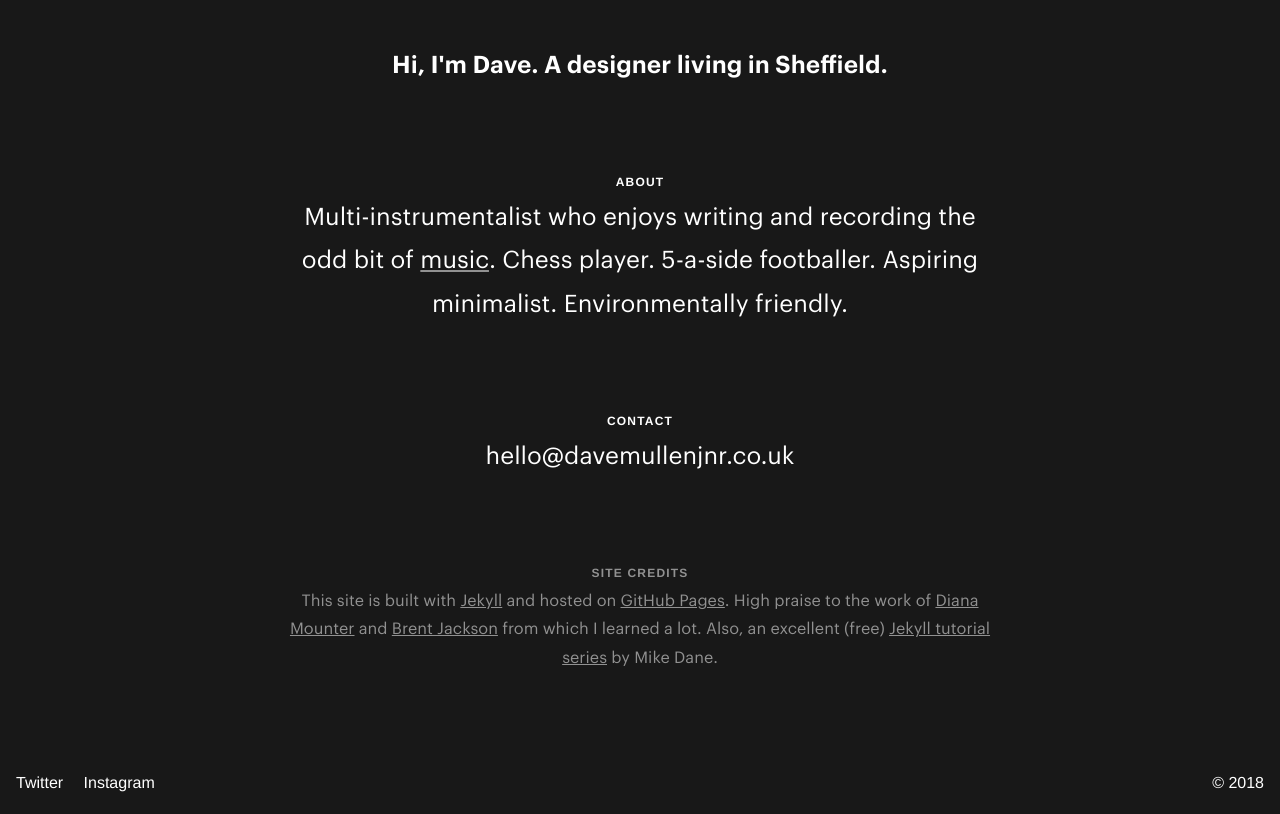
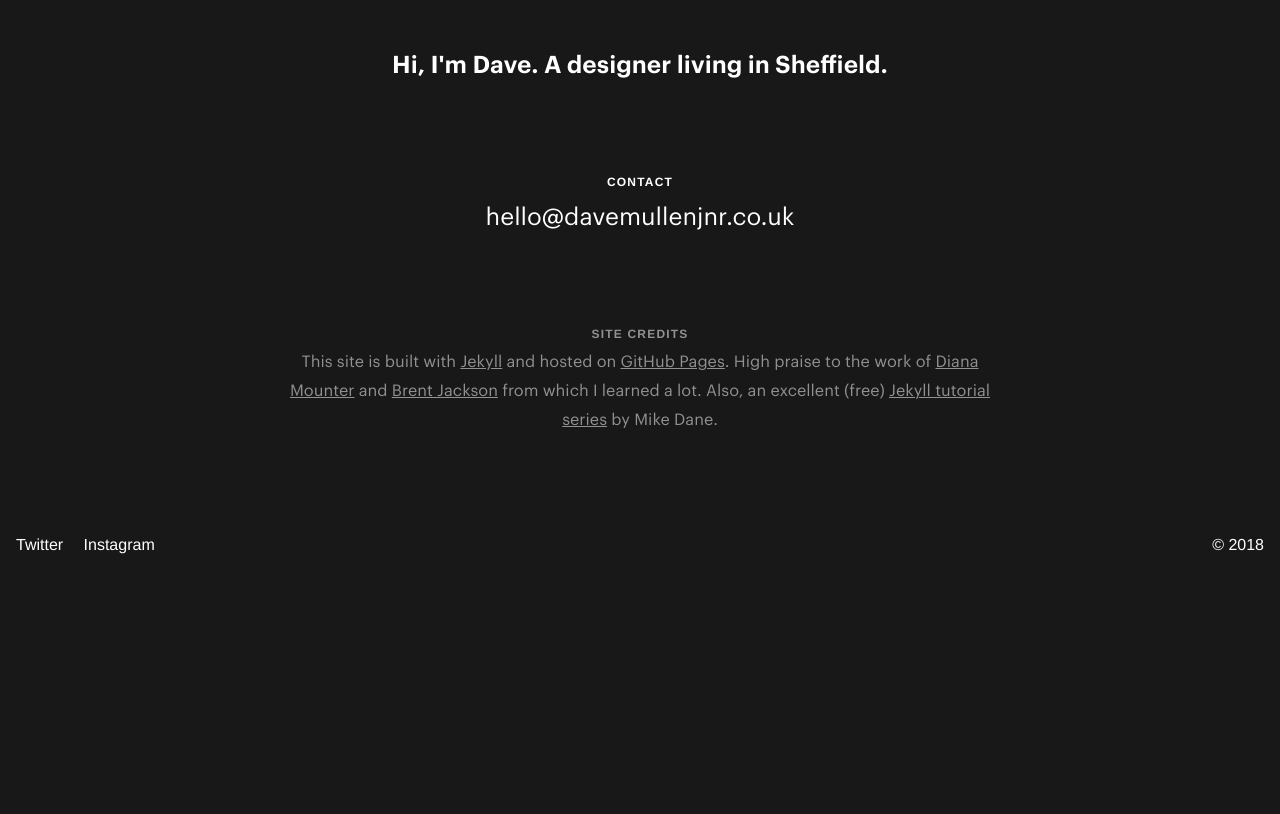
Before and after one commit to davemullenjnr/davemullenjnr, a Jekyll site: the page built from profile.md, in a window 1280 px wide. Shown: the part 339-1153 px from the top of the page. Built offline with Jekyll 4.4.1, drawn with Linux system fonts in a browser that asks for light colours; some web fonts are replaced; after the commit the page ends 914 px from its top, so only the background shows below that.

Commit message:
Update profile.html

```diff
--- a/_layouts/profile.html
+++ b/_layouts/profile.html
@@ -12,14 +12,6 @@ layout: default
   <section class="mb-4">
     <p class="text-center f6 f4-md mt-0 mb-0">
       <span class="bold">Hi, I'm Dave. A designer living in Sheffield.</span>
-    </p>
-  </section>
-
-  <section class="mt-2 mb-4">
-    <span class="f7 bold uppercase ls-wide">About</span>
-    <p class="f6 f4-md mt-0 mb-0">
-      Multi-instrumentalist who enjoys writing and recording the odd bit of <a class="link-profile" href="https://soundcloud.com/davemullenjnr">music</a>.
-      Chess player. 5-a-side footballer. Aspiring minimalist. Environmentally friendly.
     </p>
   </section>
 
```
